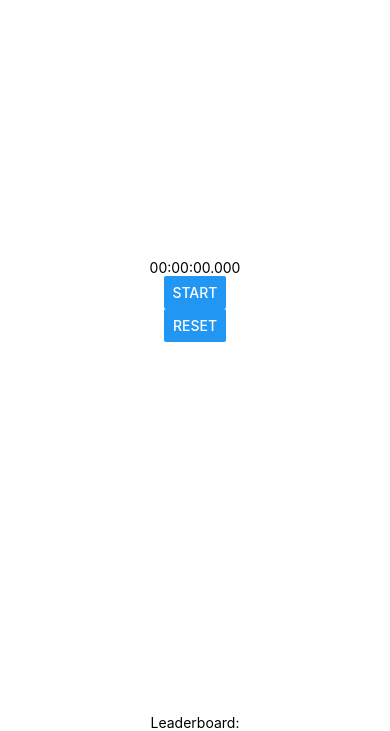
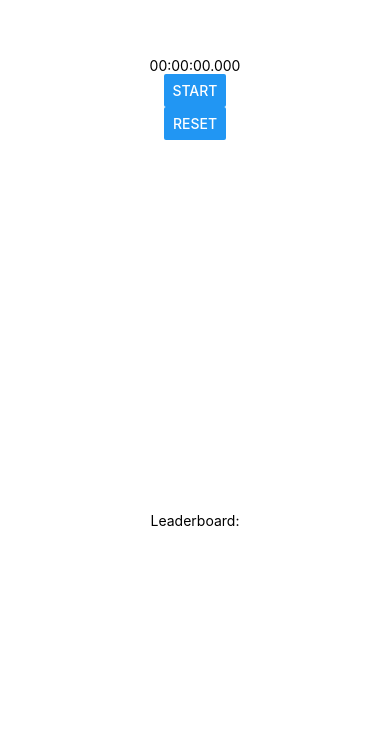
Before and after one commit to awconnect/ClikStop, a React Native app: screen / in a window 390 px wide. Shown: the part 113-844 px from the top of the page. Built offline with nearby package versions, Linux system fonts and the light colour scheme.

Commit message:
Centered Leaderboard

```diff
--- a/App.js
+++ b/App.js
@@ -198,7 +198,9 @@ export default function App() {
   <AppContext.Provider value={{ state, dispatch }}>
     <View style={styles.container}>
         <StopWatch />
-        <Leaderboard />
+        <View style={styles.container}>
+          <Leaderboard />
+        </View>
     </View>
   </AppContext.Provider>
 
```
